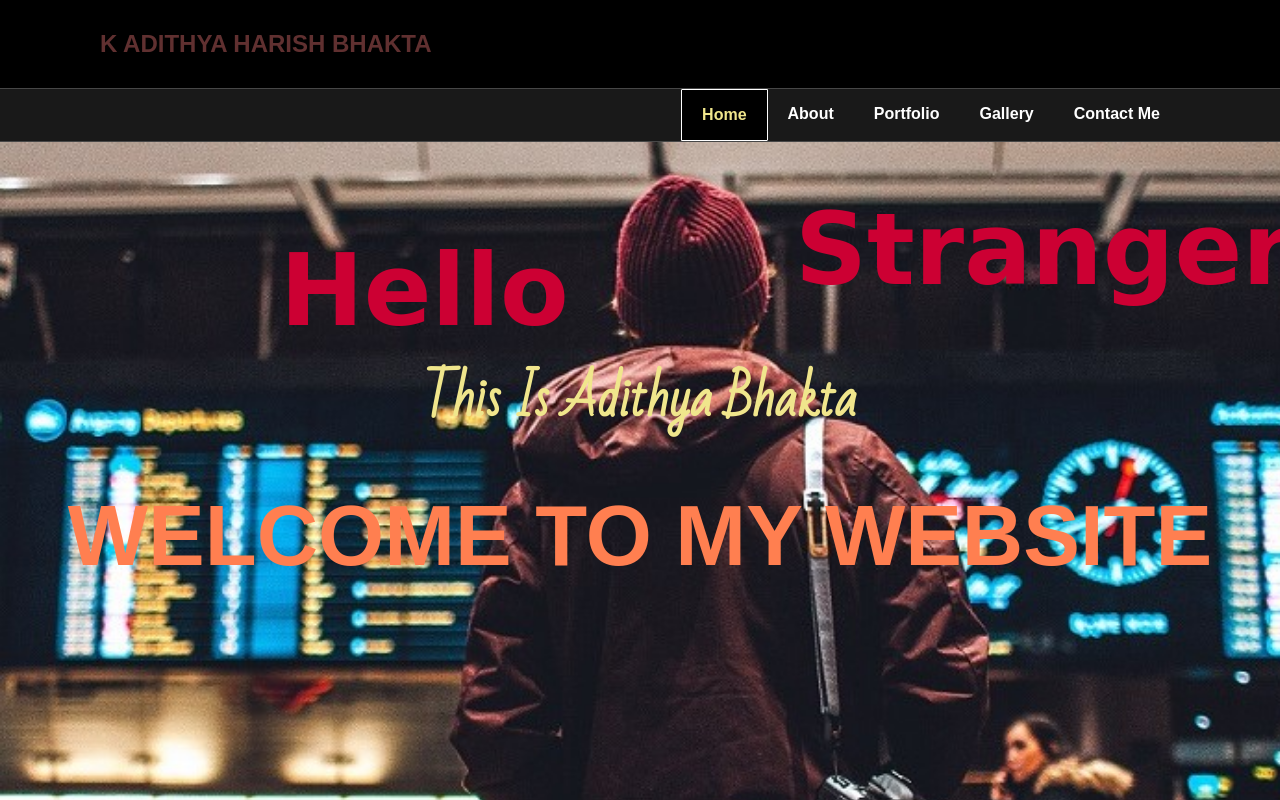
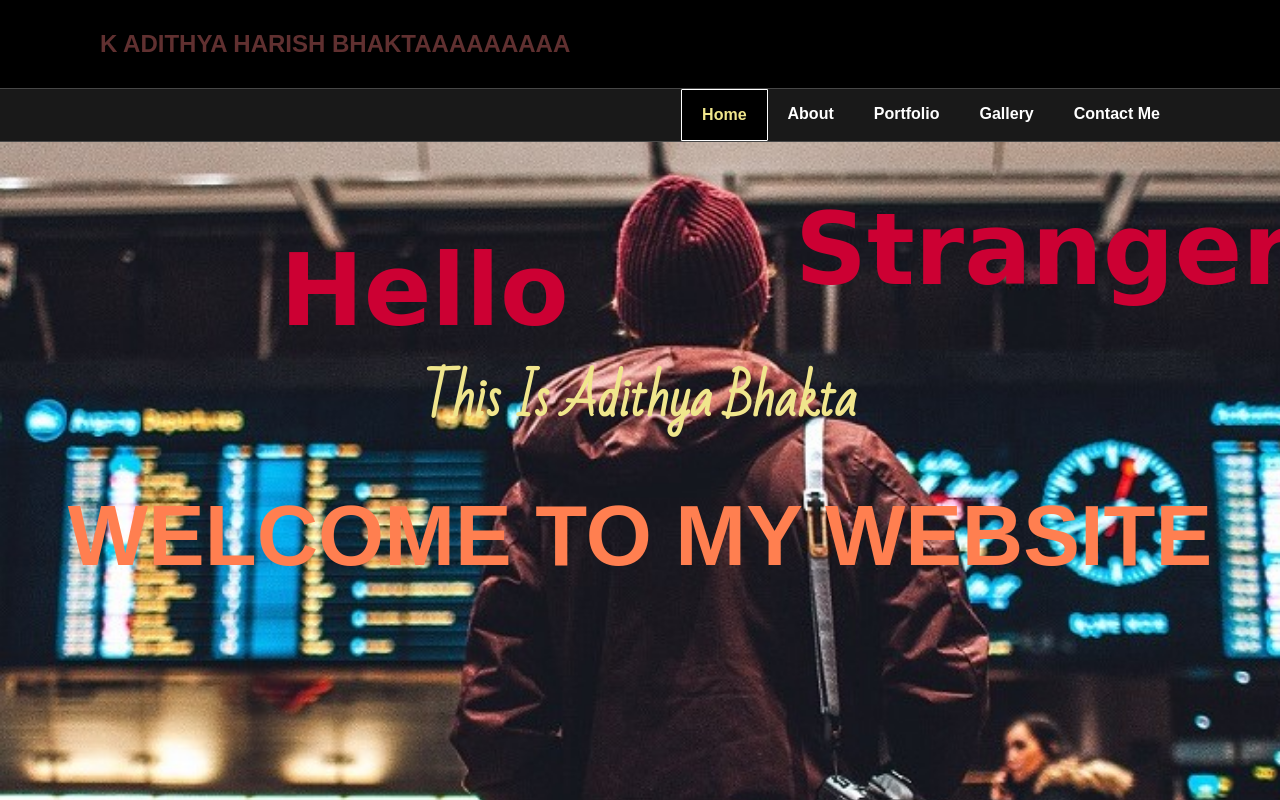
Before and after one commit to adithyabh14/adithyabhakta.github.io, a plain HTML site: page index.html in a window 1280 px wide. Drawn offline with Linux system fonts and the light colour scheme; a web font is replaced by a local one.

Commit message:
Index HTML Rename

```diff
--- a/index.html
+++ b/index.html
@@ -271,7 +271,7 @@
 
 	<body>
 	<section id="mainsec">
-		<header id="head"><h1>K ADITHYA HARISH BHAKTA</h1></header>
+		<header id="head"><h1>K ADITHYA HARISH BHAKTAAAAAAAAA</h1></header>
 		<nav>
 			<ul>
 				<li><a href="#head" class="home">Home</a></li>
```
